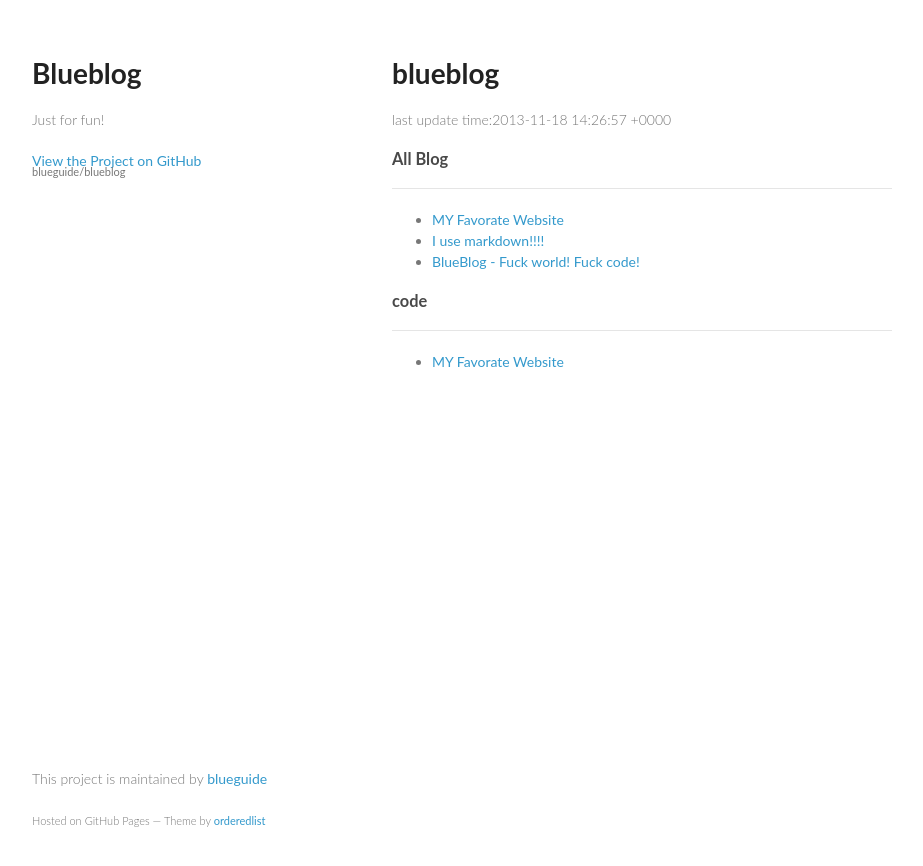
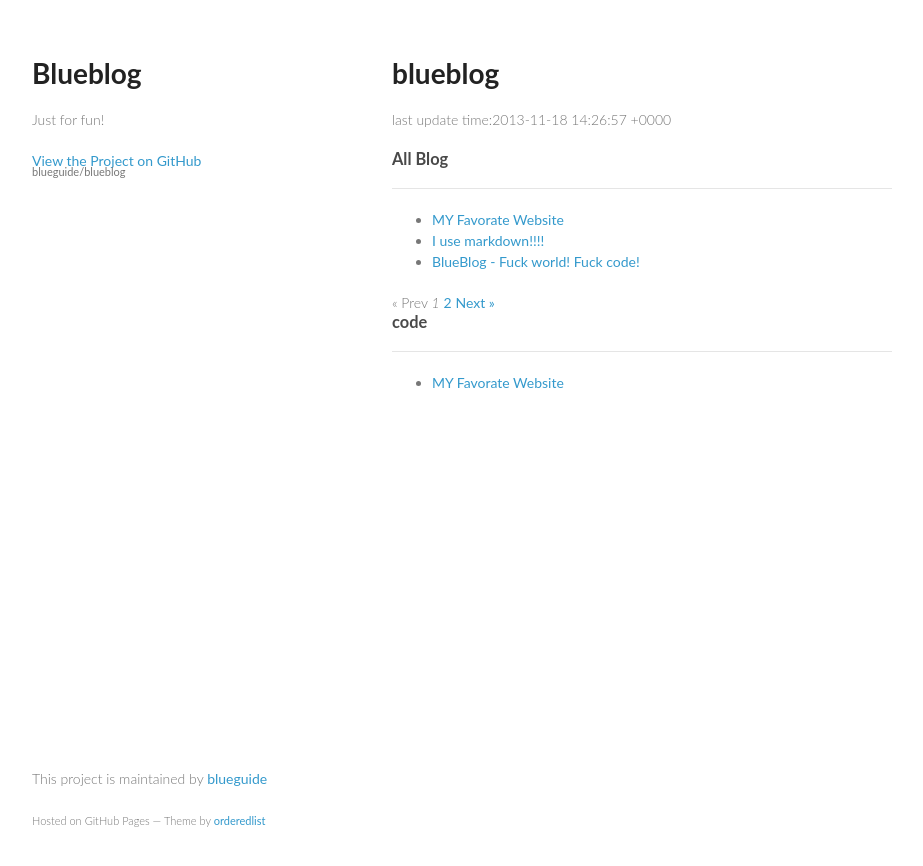
Before and after one commit to blueguide/blueblog, a Jekyll site: the page built from index.html, in a window 1280 px wide. Shown: the top 866 px of the page, without its empty margins (178-1101 px from the left). Built offline with Jekyll 4.4.1, drawn with Linux system fonts in a browser that asks for light colours; the list of posts is cut into pages by our own code.

Commit message:
Test Paginator

```diff
--- a/_config.yml
+++ b/_config.yml
@@ -1 +1,2 @@
 baseurl : /blueblog
+paginate : 2
--- a/index.html
+++ b/index.html
@@ -8,11 +8,39 @@ title : "Blueblog - Fuck world!Fuck code!"
 
 	<h3>All Blog</h3>
 	<hr />
+
 	<ul>
 	{% for post in site.posts %}
 		<li><a href="{{ site.baseurl}}{{ post.url }}">{{ post.title}}</a><small>{{ page.date }}</small></li>
 	{% endfor %}
 	</ul>
+
+	<!-- Pagination links -->
+	{% if paginator.total_pages > 1 %}
+	<div class="pagination">
+	  {% if paginator.previous_page %}
+		<a href="{{ paginator.previous_page_path | prepend: site.baseurl | replace: '//', '/' }}">&laquo; Prev</a>
+	  {% else %}
+		<span>&laquo; Prev</span>
+	  {% endif %}
+
+	  {% for page in (1..paginator.total_pages) %}
+		{% if page == paginator.page %}
+		  <em>{{ page }}</em>
+		{% elsif page == 1 %}
+		  <a href="{{ '/index.html' | prepend: site.baseurl | replace: '//', '/' }}">{{ page }}</a>
+		{% else %}
+		  <a href="{{ site.paginate_path | prepend: site.baseurl | replace: '//', '/' | replace: ':num', page }}">{{ page }}</a>
+		{% endif %}
+	  {% endfor %}
+
+	  {% if paginator.next_page %}
+		<a href="{{ paginator.next_page_path | prepend: site.baseurl | replace: '//', '/' }}">Next &raquo;</a>
+	  {% else %}
+		<span>Next &raquo;</span>
+	  {% endif %}
+	</div>
+	{% endif %}
 
 	<h3>code</h3>
 	<hr />
@@ -21,8 +49,3 @@ title : "Blueblog - Fuck world!Fuck code!"
 		<li><a href="{{ site.baseurl}}{{ category.url }}">{{ category.title}}</a></li>
 	{% endfor %}
 	</ul>
-
-	<small>
-	{{ paginator.per_page }}
-	{{ paginator.posts }}
-	</small>
```
